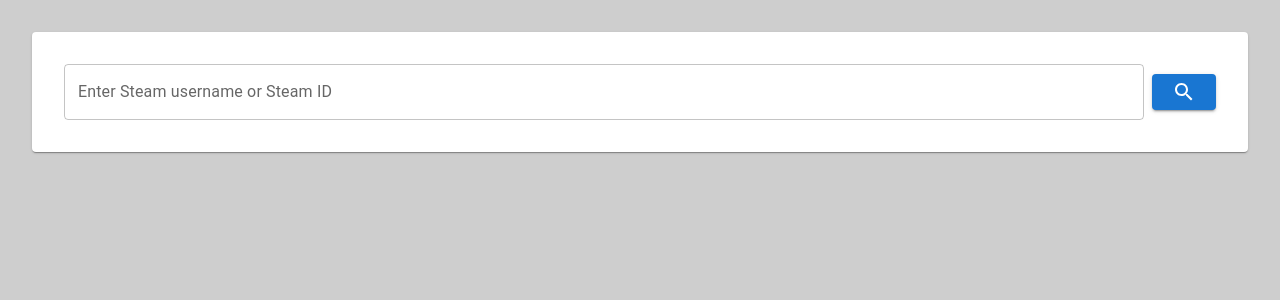
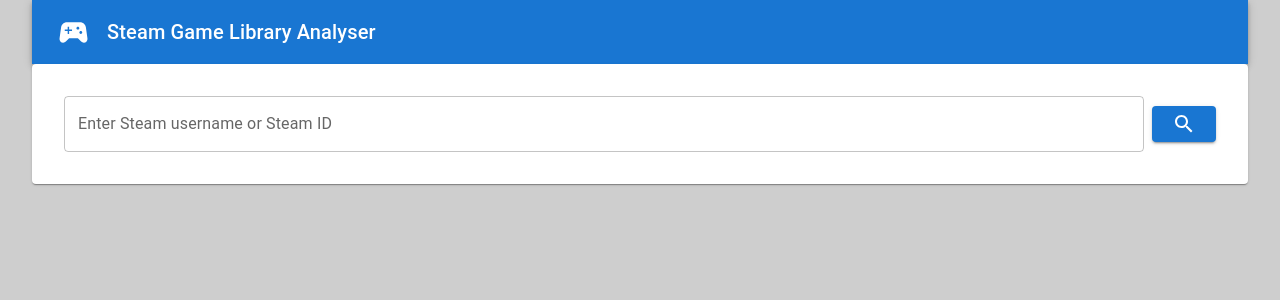
Before and after one commit to carterbush/steam-game-library-analyser, a React (Vite) app in the folder client/: page / in a window 1280 px wide. Shown: the top 300 px of the page. Built offline with nearby package versions, Linux system fonts and the light colour scheme; no server answers.

Commit message:
Add Header component

```diff
--- a/client/src/App.css
+++ b/client/src/App.css
@@ -9,7 +9,7 @@
   max-width: 100vw;
   max-height: 100vh;
 
-  padding: 2rem;
+  padding: 0 2rem;
 
   box-sizing: border-box;
 }
--- a/client/src/App.tsx
+++ b/client/src/App.tsx
@@ -4,12 +4,15 @@
 import './App.css';
 import { Paper } from '@mui/material';
 import GameCards from './components/GameCards';
+import Header from './components/Header';
 
 function App() {
   const [playerId, setPlayerId] = useState<string>('');
   const clearPlayerId = useCallback(() => setPlayerId(''), [setPlayerId]);
 
   return (
+    <>
+      <Header />
       <Paper sx={{ padding: 4 }}>
         <PlayerSearch
           handleIdPrefetch={clearPlayerId}
@@ -18,6 +21,7 @@
         {playerId && <PlayerOverviewCard playerId={playerId} />}
         {playerId && <GameCards playerId={playerId} />}
       </Paper>
+    </>
   );
 }
 
--- /dev/null
+++ b/client/src/components/Header.tsx
@@ -0,0 +1,17 @@
+import { SportsEsports } from '@mui/icons-material';
+import { AppBar, Box, Toolbar, Typography } from '@mui/material';
+
+const Header: React.FC = () => {
+  return (
+    <Box>
+      <AppBar position="static" sx={{ flexGrow: 1 }}>
+        <Toolbar>
+          <SportsEsports sx={{ mr: 2 }} fontSize="large" />
+          <Typography variant="h6">Steam Game Library Analyser</Typography>
+        </Toolbar>
+      </AppBar>
+    </Box>
+  );
+};
+
+export default Header;
```
Lines whose indentation alone changed are shown as unchanged.
